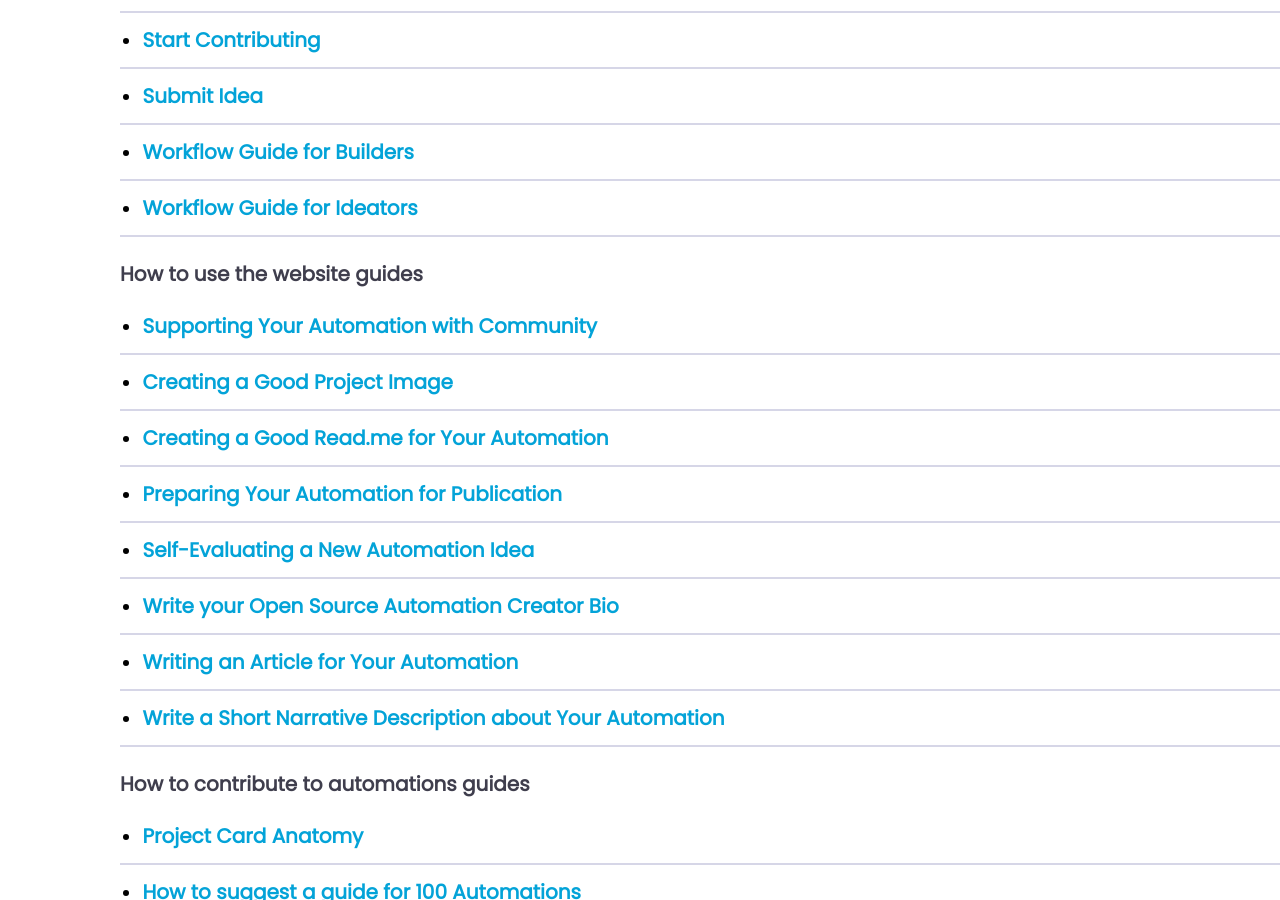
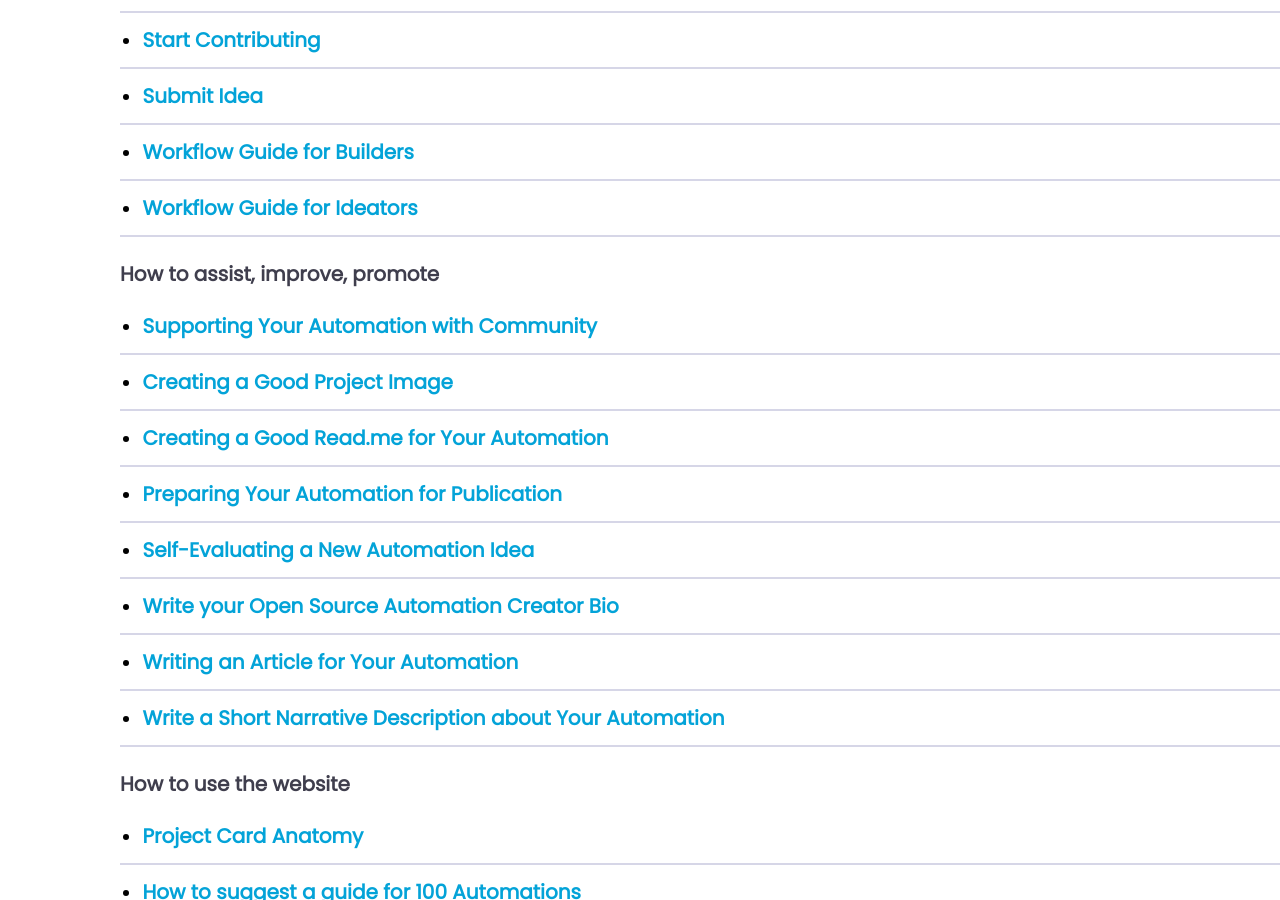
Before and after one commit to 100Automations/Website, a Jekyll site: the page built from all_guides.html, in a window 1280 px wide and 900 px high, scrolled down 636 px. Built offline with Jekyll 4.4.1, drawn with Linux system fonts in a browser that asks for light colours.

Commit message:
changed category names
These are just placeholders to describe the roles
#397

```diff
--- a/_includes/All-Guides/all_guides_list.html
+++ b/_includes/All-Guides/all_guides_list.html
@@ -13,7 +13,7 @@
             {% endif %}
         {% endfor %}
 
-        <h6>How to use the website guides</h6>
+        <h6>How to assist, improve, promote</h6>
         {% for guide in sorted | where:"category", "2" %}
             {% if guide.category == 2 %}
                 <li ><a href="{{ guide.url | relative_url }}">{{ guide.title }}</a></li>
@@ -21,7 +21,7 @@
             {% endif %}
         {% endfor %}
 
-        <h6>How to contribute to automations guides</h6>
+        <h6>How to use the website</h6>
         {% for guide in sorted | where:"category", "3" %}
             {% if guide.category == 3%}
                 <li ><a href="{{ guide.url | relative_url }}">{{ guide.title }}</a></li>
```
